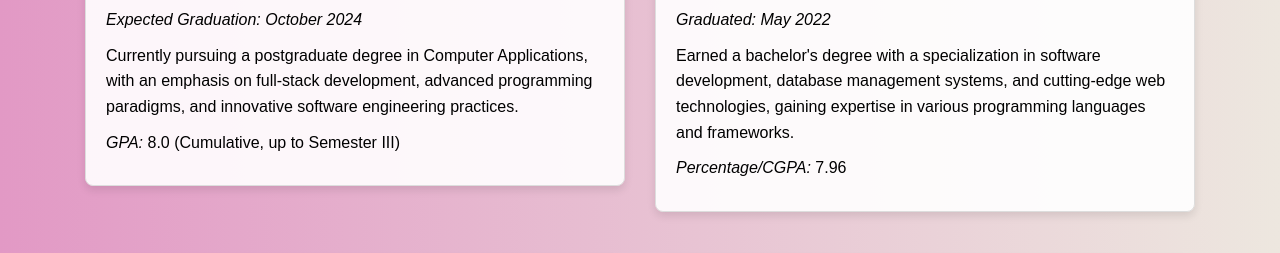
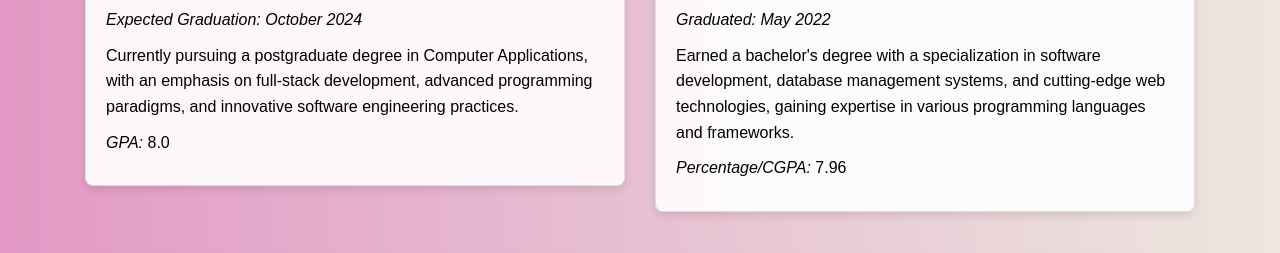
Before and after one commit to sandesh9160/Portfolio, a plain HTML site: page index.html in a window 1280 px wide. Shown: the part 1263-1516 px from the top of the page. Drawn offline with nearby package versions, Linux system fonts and the light colour scheme.

Commit message:
Update index.html

```diff
--- a/index.html
+++ b/index.html
@@ -420,7 +420,7 @@ html {
                     </p>
                     <p><em>Expected Graduation: October 2024</em></p>
                     <p>Currently pursuing a postgraduate degree in Computer Applications, with an emphasis on full-stack development, advanced programming paradigms, and innovative software engineering practices.</p>
-                    <p><em>GPA:</em> 8.0 (Cumulative, up to Semester III)</p>
+                    <p><em>GPA:</em> 8.0</p>
                 </div>
             </div>
 
```
